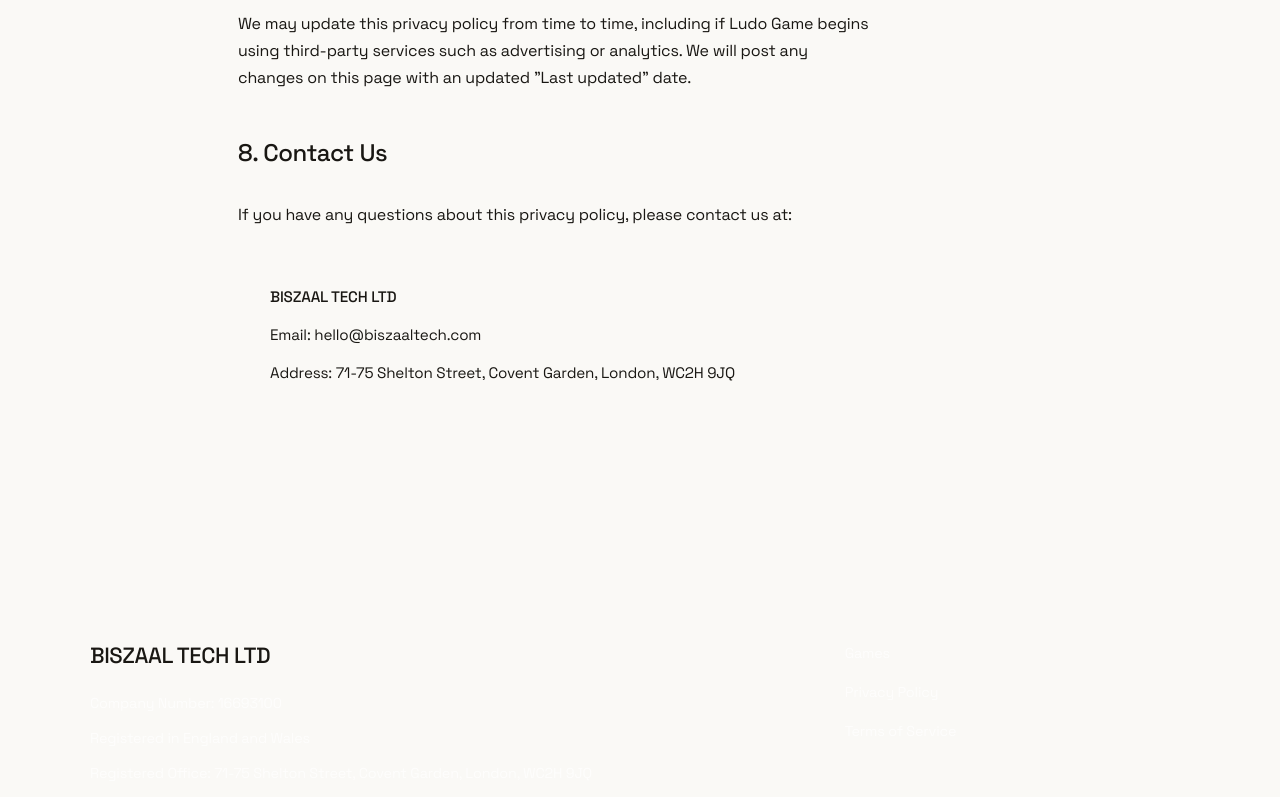
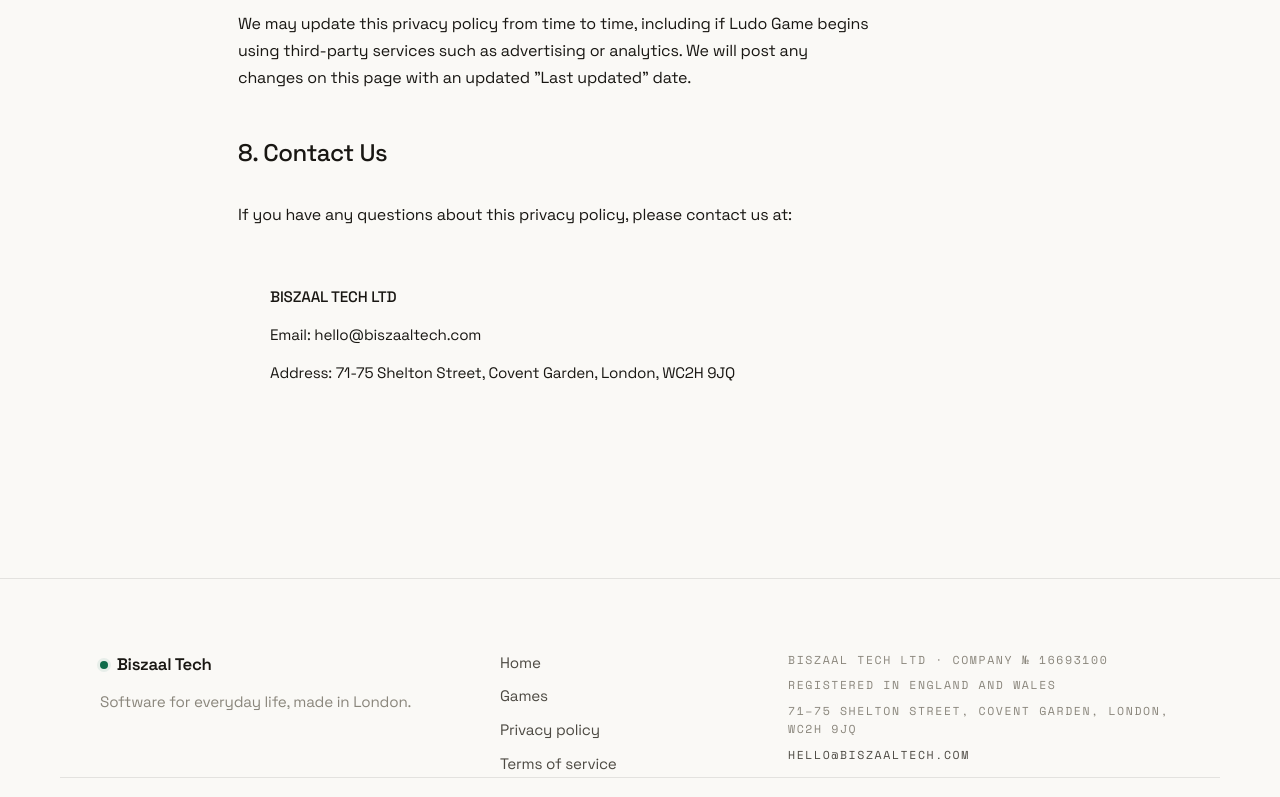
Before and after one commit to biszaal/biszaaltech-wesbite, a React (Create React App) app: page /games/ludo/privacy in a window 1280 px wide. Shown: the part 2000-2797 px from the top of the page. Built offline with nearby package versions, Linux system fonts and the light colour scheme.

Commit message:
feat: route-aware floating pill nav and redesigned footer

```diff
--- a/src/App.tsx
+++ b/src/App.tsx
@@ -5,6 +5,7 @@
 import TermsOfService from './pages/TermsOfService';
 import Games from './pages/Games';
 import GamePrivacyPolicy from './pages/GamePrivacyPolicy';
+import SiteNav from './components/SiteNav';
 import Footer from './components/Footer';
 import './App.css';
 
@@ -12,6 +13,8 @@
   return (
     <Router>
       <div className="App">
+        <a href="#main" className="skip-link">Skip to content</a>
+        <SiteNav />
         <Routes>
           <Route path="/" element={<Home />} />
           <Route path="/privacy" element={<PrivacyPolicy />} />
--- a/src/components/Footer.css
+++ b/src/components/Footer.css
@@ -1,86 +1,75 @@
-.footer {
-  background: var(--bg-dark);
-  color: var(--text-light);
-  padding: 4rem 2rem 2rem;
+.site-footer {
+  margin-top: auto;
+  background: var(--paper);
+  border-top: 1px solid var(--line);
+  padding: clamp(3rem, 6vw, 4.5rem) 0 2rem;
 }
 
-.footer-container {
-  max-width: 1100px;
-  margin: 0 auto;
+.footer-grid {
+  display: grid;
+  grid-template-columns: 1.2fr 0.8fr 1.4fr;
+  gap: clamp(2rem, 5vw, 4rem);
+  align-items: start;
 }
 
-.footer-content {
-  display: grid;
-  grid-template-columns: 2fr 1fr;
-  gap: 4rem;
-  margin-bottom: 3rem;
+.footer-wordmark {
+  display: inline-flex;
+  align-items: center;
+  gap: 0.55rem;
+  font-weight: 600;
+  font-size: 1.05rem;
+  letter-spacing: -0.02em;
+  color: var(--ink);
 }
 
-.footer-company h3 {
-  font-size: clamp(1.25rem, 2.5vw, 1.375rem);
-  font-weight: 500;
-  margin-bottom: 1.5rem;
-  color: var(--color-white);
-  letter-spacing: -0.02em;
-}
-
-.footer-company p {
-  font-size: 0.9rem;
-  line-height: 1.6;
-  color: rgba(255, 255, 255, 0.7);
-  margin-bottom: 0.75rem;
-  font-weight: 400;
+.footer-line {
+  margin-top: 0.75rem;
+  font-size: 0.95rem;
+  color: var(--ink-faint);
 }
 
 .footer-links {
   display: flex;
   flex-direction: column;
-  gap: 1rem;
+  gap: 0.6rem;
 }
 
 .footer-link {
-  color: rgba(255, 255, 255, 0.7);
-  text-decoration: none;
-  font-size: 0.9rem;
-  transition: all 0.2s ease;
-  font-weight: 400;
+  font-size: 0.95rem;
+  color: var(--ink-soft);
+  width: fit-content;
 }
 
 .footer-link:hover {
-  color: var(--color-white);
-  transform: translateX(4px);
+  color: var(--accent);
+}
+
+.footer-company p {
+  margin-bottom: 0.45rem;
+  max-width: none;
+  color: var(--ink-faint);
+}
+
+.footer-email {
+  color: var(--ink-soft);
+}
+
+.footer-email:hover {
+  color: var(--accent);
 }
 
 .footer-bottom {
-  border-top: 1px solid rgba(255, 255, 255, 0.1);
-  padding-top: 2rem;
-  text-align: center;
+  margin-top: clamp(2rem, 4vw, 3rem);
+  padding-top: 1.5rem;
+  border-top: 1px solid var(--line);
 }
 
 .footer-bottom p {
-  font-size: 0.875rem;
-  color: rgba(255, 255, 255, 0.5);
-  margin: 0;
-  font-weight: 400;
+  color: var(--ink-faint);
 }
 
-@media (max-width: 768px) {
-  .footer {
-    padding: 3rem 1rem 2rem;
-  }
-
-  .footer-content {
+@media (max-width: 820px) {
+  .footer-grid {
     grid-template-columns: 1fr;
-    gap: 2.5rem;
-  }
-
-  .footer-links {
-    flex-direction: row;
-    gap: 2rem;
-    justify-content: center;
-  }
-
-  .footer-company {
-    text-align: center;
   }
 }
--- a/src/components/Footer.tsx
+++ b/src/components/Footer.tsx
@@ -1,29 +1,46 @@
 import React from 'react';
-import { Link } from 'react-router-dom';
+import { Link, useLocation } from 'react-router-dom';
+import { isGamesWorld } from './SiteNav';
 import './Footer.css';
 
 const Footer: React.FC = () => {
+  const { pathname } = useLocation();
+  const games = isGamesWorld(pathname);
+
   return (
-    <footer className="footer">
-      <div className="footer-container">
-        <div className="footer-content">
-          <div className="footer-company">
-            <h3>BISZAAL TECH LTD</h3>
-            <p>Company Number: 16693100</p>
-            <p>Registered in England and Wales</p>
-            <p>Registered Office: 71-75 Shelton Street, Covent Garden, London, WC2H 9JQ</p>
-          </div>
-
-          <div className="footer-links">
-            <Link to="/games" className="footer-link">Games</Link>
-            <Link to="/privacy" className="footer-link">Privacy Policy</Link>
-            <Link to="/terms" className="footer-link">Terms of Service</Link>
-          </div>
+    <footer className={`site-footer${games ? ' world-dark' : ''}`}>
+      <div className="container footer-grid">
+        <div className="footer-brand">
+          <span className="footer-wordmark">
+            <span className="wordmark-dot" aria-hidden="true" />
+            {games ? 'Biszaal Games' : 'Biszaal Tech'}
+          </span>
+          <p className="footer-line">
+            {games
+              ? 'Original games, made in London.'
+              : 'Software for everyday life, made in London.'}
+          </p>
         </div>
 
-        <div className="footer-bottom">
-          <p>&copy; 2025 BISZAAL TECH LTD. All rights reserved.</p>
+        <nav className="footer-links" aria-label="Footer">
+          <Link to="/" className="footer-link">Home</Link>
+          <Link to="/games" className="footer-link">Games</Link>
+          <Link to="/privacy" className="footer-link">Privacy policy</Link>
+          <Link to="/terms" className="footer-link">Terms of service</Link>
+        </nav>
+
+        <div className="footer-company mono-meta">
+          <p>BISZAAL TECH LTD · Company № 16693100</p>
+          <p>Registered in England and Wales</p>
+          <p>71–75 Shelton Street, Covent Garden, London, WC2H 9JQ</p>
+          <p>
+            <a href="mailto:hello@biszaaltech.com" className="footer-email">hello@biszaaltech.com</a>
+          </p>
         </div>
+      </div>
+
+      <div className="container footer-bottom">
+        <p className="mono-meta">© 2026 BISZAAL TECH LTD. All rights reserved.</p>
       </div>
     </footer>
   );
--- /dev/null
+++ b/src/components/SiteNav.css
@@ -0,0 +1,188 @@
+/* Floating pill nav — detached from the top, one per world */
+
+.site-nav {
+  position: fixed;
+  top: 18px;
+  left: 0;
+  right: 0;
+  z-index: 100;
+  display: flex;
+  justify-content: center;
+  pointer-events: none;
+}
+
+.site-nav-pill {
+  pointer-events: auto;
+  display: flex;
+  align-items: center;
+  gap: 1.75rem;
+  padding: 0.55rem 0.7rem 0.55rem 1.2rem;
+  border-radius: var(--r-pill);
+  background: rgba(250, 249, 246, 0.78);
+  border: 1px solid var(--line);
+  box-shadow: var(--shadow-soft);
+  backdrop-filter: blur(14px);
+  -webkit-backdrop-filter: blur(14px);
+}
+
+.site-nav--dark .site-nav-pill {
+  background: rgba(9, 9, 11, 0.66);
+}
+
+.nav-wordmark {
+  display: inline-flex;
+  align-items: center;
+  gap: 0.55rem;
+  font-weight: 600;
+  font-size: 0.98rem;
+  letter-spacing: -0.02em;
+  color: var(--ink);
+  white-space: nowrap;
+}
+
+.wordmark-dot {
+  width: 8px;
+  height: 8px;
+  border-radius: 50%;
+  background: var(--accent);
+  box-shadow: 0 0 0 3px var(--accent-soft);
+}
+
+.nav-links {
+  display: flex;
+  align-items: center;
+  gap: 0.25rem;
+}
+
+.nav-link {
+  padding: 0.45rem 0.95rem;
+  border-radius: var(--r-pill);
+  font-size: 0.92rem;
+  font-weight: 500;
+  color: var(--ink-soft);
+  transition: color 300ms var(--ease), background 300ms var(--ease);
+  white-space: nowrap;
+}
+
+.nav-link:hover {
+  color: var(--ink);
+  background: var(--accent-soft);
+}
+
+.nav-link[aria-current='page'] {
+  color: var(--ink);
+  background: var(--paper-sunken);
+  border: 1px solid var(--line);
+  padding: calc(0.45rem - 1px) calc(0.95rem - 1px);
+}
+
+/* Burger — hidden on desktop, morphs to an X when open */
+.nav-burger {
+  display: none;
+  position: relative;
+  width: 2.4rem;
+  height: 2.4rem;
+  border-radius: 50%;
+  background: var(--paper-sunken);
+  border: 1px solid var(--line);
+}
+
+.nav-burger span {
+  position: absolute;
+  left: 50%;
+  top: 50%;
+  width: 14px;
+  height: 1.6px;
+  background: var(--ink);
+  border-radius: 2px;
+  transition: transform 500ms var(--ease);
+}
+
+.nav-burger span:first-child {
+  transform: translate(-50%, calc(-50% - 3px));
+}
+
+.nav-burger span:last-child {
+  transform: translate(-50%, calc(-50% + 3px));
+}
+
+.is-open .nav-burger span:first-child {
+  transform: translate(-50%, -50%) rotate(45deg);
+}
+
+.is-open .nav-burger span:last-child {
+  transform: translate(-50%, -50%) rotate(-45deg);
+}
+
+/* Full-screen overlay menu with staggered reveal */
+.nav-overlay {
+  position: fixed;
+  inset: 0;
+  z-index: -1;
+  display: flex;
+  flex-direction: column;
+  align-items: center;
+  justify-content: center;
+  gap: 1rem;
+  background: rgba(250, 249, 246, 0.92);
+  backdrop-filter: blur(28px);
+  -webkit-backdrop-filter: blur(28px);
+  opacity: 0;
+  visibility: hidden;
+  transition: opacity 500ms var(--ease), visibility 0s linear 500ms;
+}
+
+.site-nav--dark .nav-overlay {
+  background: rgba(9, 9, 11, 0.9);
+}
+
+.is-open .nav-overlay {
+  opacity: 1;
+  visibility: visible;
+  transition: opacity 500ms var(--ease);
+}
+
+.nav-overlay-link {
+  font-size: clamp(2rem, 8vw, 3rem);
+  font-weight: 600;
+  letter-spacing: -0.03em;
+  color: var(--ink);
+  opacity: 0;
+  transform: translateY(20px);
+  transition: opacity 600ms var(--ease), transform 600ms var(--ease), color 300ms var(--ease);
+}
+
+.nav-overlay-link:hover {
+  color: var(--accent);
+}
+
+.is-open .nav-overlay-link {
+  opacity: 1;
+  transform: translateY(0);
+}
+
+.is-open .nav-overlay-link-1 { transition-delay: 100ms; }
+.is-open .nav-overlay-link-2 { transition-delay: 170ms; }
+.is-open .nav-overlay-link-3 { transition-delay: 240ms; }
+
+@media (max-width: 720px) {
+  .nav-links {
+    display: none;
+  }
+
+  .nav-burger {
+    display: block;
+  }
+
+  .site-nav-pill {
+    gap: 1rem;
+  }
+}
+
+@media (prefers-reduced-motion: reduce) {
+  .nav-overlay,
+  .nav-overlay-link,
+  .nav-burger span {
+    transition: none;
+  }
+}
--- /dev/null
+++ b/src/components/SiteNav.tsx
@@ -0,0 +1,96 @@
+import React, { useEffect, useState } from 'react';
+import { Link, NavLink, useLocation } from 'react-router-dom';
+import './SiteNav.css';
+
+/** The dark "games world" covers the arcade pages, not the legal sub-pages. */
+export function isGamesWorld(pathname: string): boolean {
+  return /^\/games(\/(helicopter|ludo))?\/?$/.test(pathname);
+}
+
+interface NavItem {
+  to: string;
+  label: string;
+  end?: boolean;
+}
+
+const SiteNav: React.FC = () => {
+  const { pathname } = useLocation();
+  const games = isGamesWorld(pathname);
+  const [open, setOpen] = useState(false);
+
+  const items: NavItem[] = games
+    ? [
+        { to: '/games', label: 'All games', end: true },
+        { to: '/', label: 'Biszaal Tech', end: true },
+      ]
+    : [
+        { to: '/', label: 'Home', end: true },
+        { to: '/games', label: 'Games' },
+      ];
+
+  useEffect(() => {
+    setOpen(false);
+  }, [pathname]);
+
+  useEffect(() => {
+    if (!open) return;
+    const onKey = (e: KeyboardEvent) => {
+      if (e.key === 'Escape') setOpen(false);
+    };
+    document.addEventListener('keydown', onKey);
+    document.body.style.overflow = 'hidden';
+    return () => {
+      document.removeEventListener('keydown', onKey);
+      document.body.style.overflow = '';
+    };
+  }, [open]);
+
+  return (
+    <nav
+      className={`site-nav${games ? ' world-dark site-nav--dark' : ''}${open ? ' is-open' : ''}`}
+      aria-label="Primary"
+    >
+      <div className="site-nav-pill">
+        <Link className="nav-wordmark" to={games ? '/games' : '/'}>
+          <span className="wordmark-dot" aria-hidden="true" />
+          {games ? 'Biszaal Games' : 'Biszaal Tech'}
+        </Link>
+
+        <div className="nav-links">
+          {items.map((item) => (
+            <NavLink key={item.to + item.label} to={item.to} end={item.end} className="nav-link">
+              {item.label}
+            </NavLink>
+          ))}
+        </div>
+
+        <button
+          className="nav-burger"
+          aria-label={open ? 'Close menu' : 'Open menu'}
+          aria-expanded={open}
+          onClick={() => setOpen((v) => !v)}
+        >
+          <span aria-hidden="true" />
+          <span aria-hidden="true" />
+        </button>
+      </div>
+
+      <div className="nav-overlay" aria-hidden={!open}>
+        {items.map((item, i) => (
+          <NavLink
+            key={item.to + item.label}
+            to={item.to}
+            end={item.end}
+            className={`nav-overlay-link nav-overlay-link-${i + 1}`}
+            tabIndex={open ? 0 : -1}
+            onClick={() => setOpen(false)}
+          >
+            {item.label}
+          </NavLink>
+        ))}
+      </div>
+    </nav>
+  );
+};
+
+export default SiteNav;
```
Also changed, not shown: 2 other files (tests, documents, lock files or other folders).
